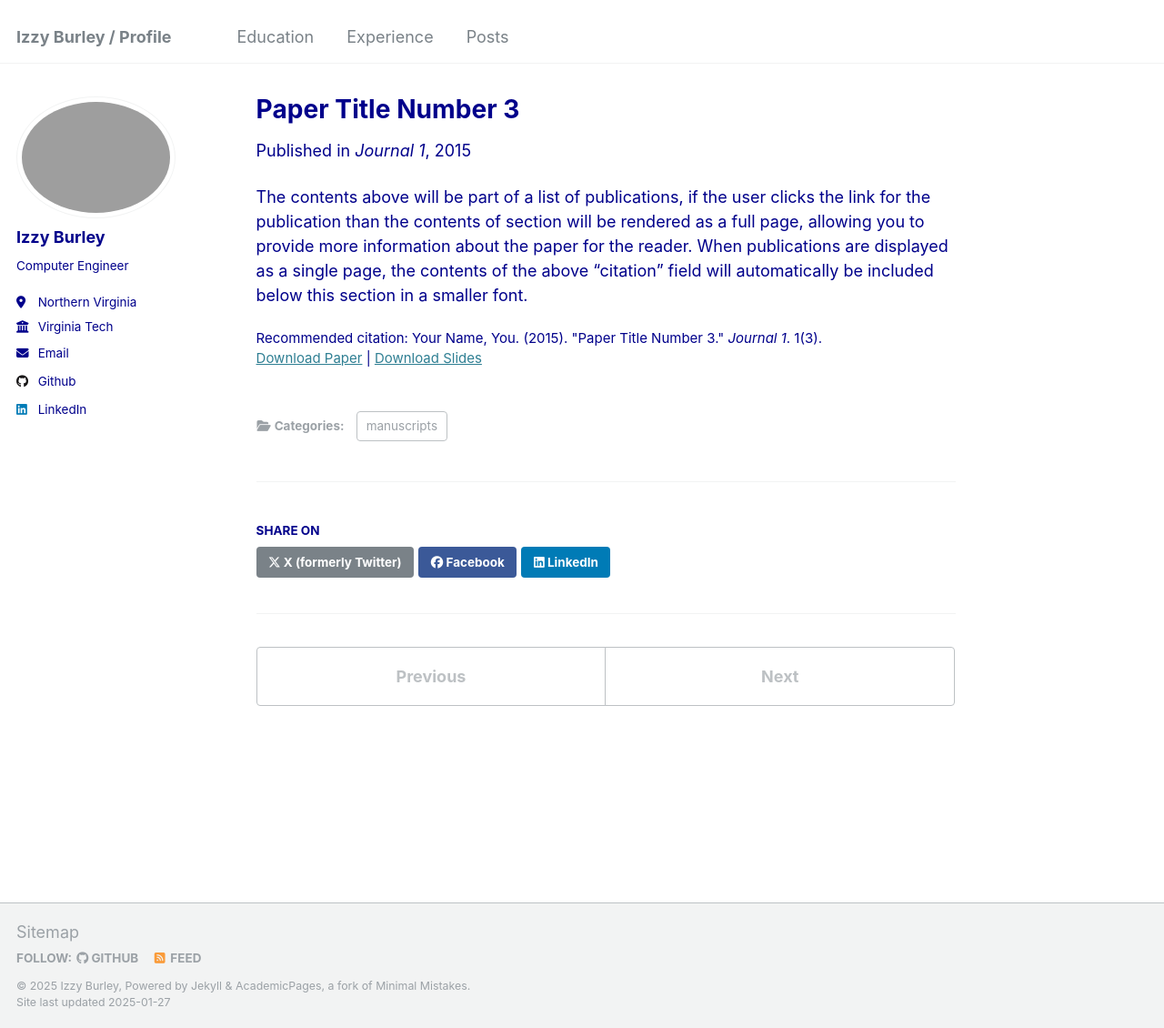
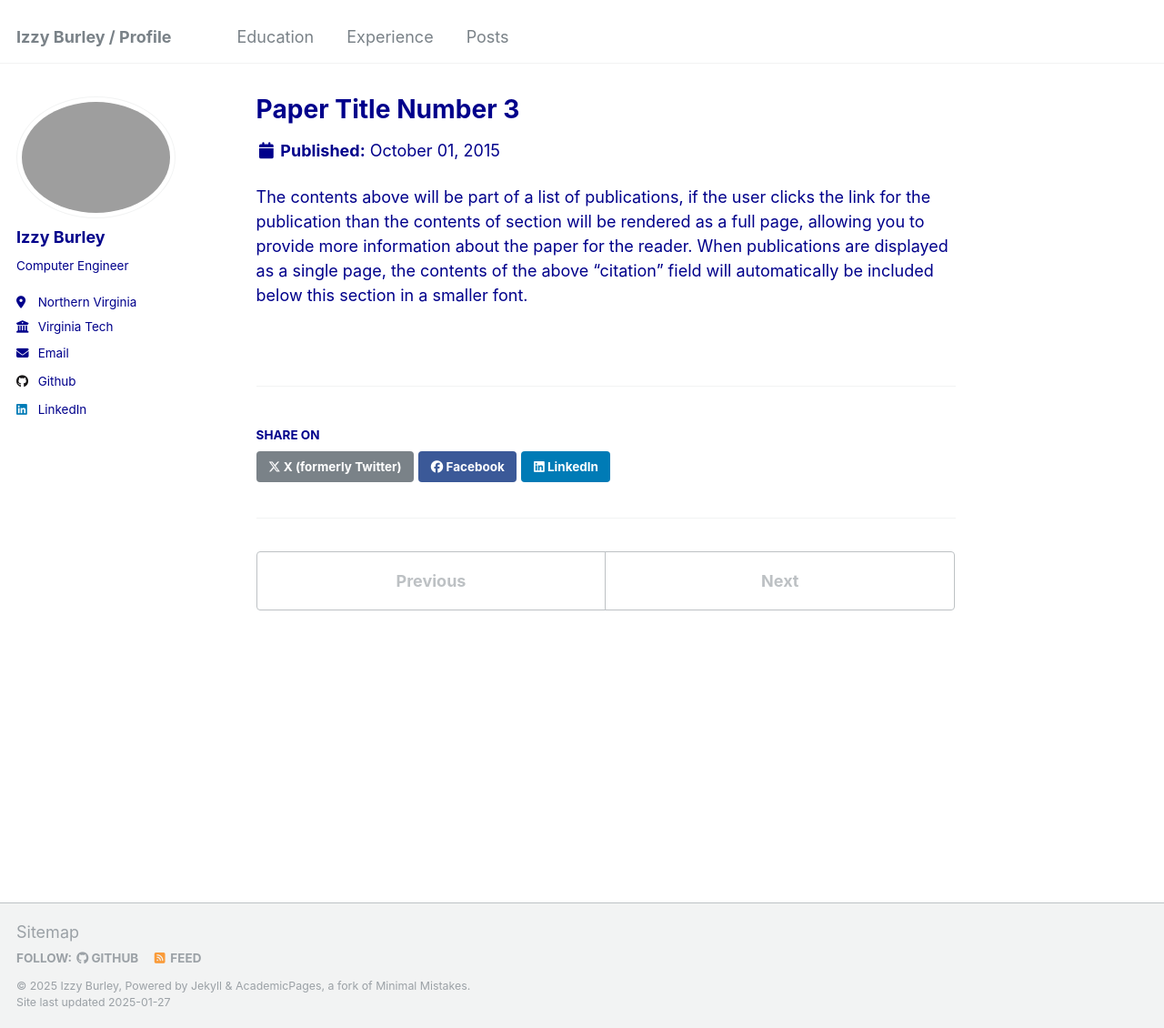
Before and after one commit to izzyburley/izzyburley.github.io, a Jekyll site: the page built from _publications/2015-10-01-paper-title-number-3.md, in a window 1280 px wide and 1130 px high. Shown: the whole window at 91% size. Built offline with Jekyll 4.4.1, drawn with Linux system fonts in a browser that asks for light colours.

Commit message:
Update 2015-10-01-paper-title-number-3.md

```diff
--- a/_publications/2015-10-01-paper-title-number-3.md
+++ b/_publications/2015-10-01-paper-title-number-3.md
@@ -1,14 +1,5 @@
 ---
-title: "Paper Title Number 3"
-collection: publications
-category: manuscripts
-permalink: /publication/2015-10-01-paper-title-number-3
-excerpt: 'This paper is about the number 3. The number 4 is left for future work.'
-date: 2015-10-01
-venue: 'Journal 1'
-slidesurl: 'http://academicpages.github.io/files/slides3.pdf'
-paperurl: 'http://academicpages.github.io/files/paper3.pdf'
-citation: 'Your Name, You. (2015). &quot;Paper Title Number 3.&quot; <i>Journal 1</i>. 1(3).'
+
 ---
 
 The contents above will be part of a list of publications, if the user clicks the link for the publication than the contents of section will be rendered as a full page, allowing you to provide more information about the paper for the reader. When publications are displayed as a single page, the contents of the above "citation" field will automatically be included below this section in a smaller font.
```
